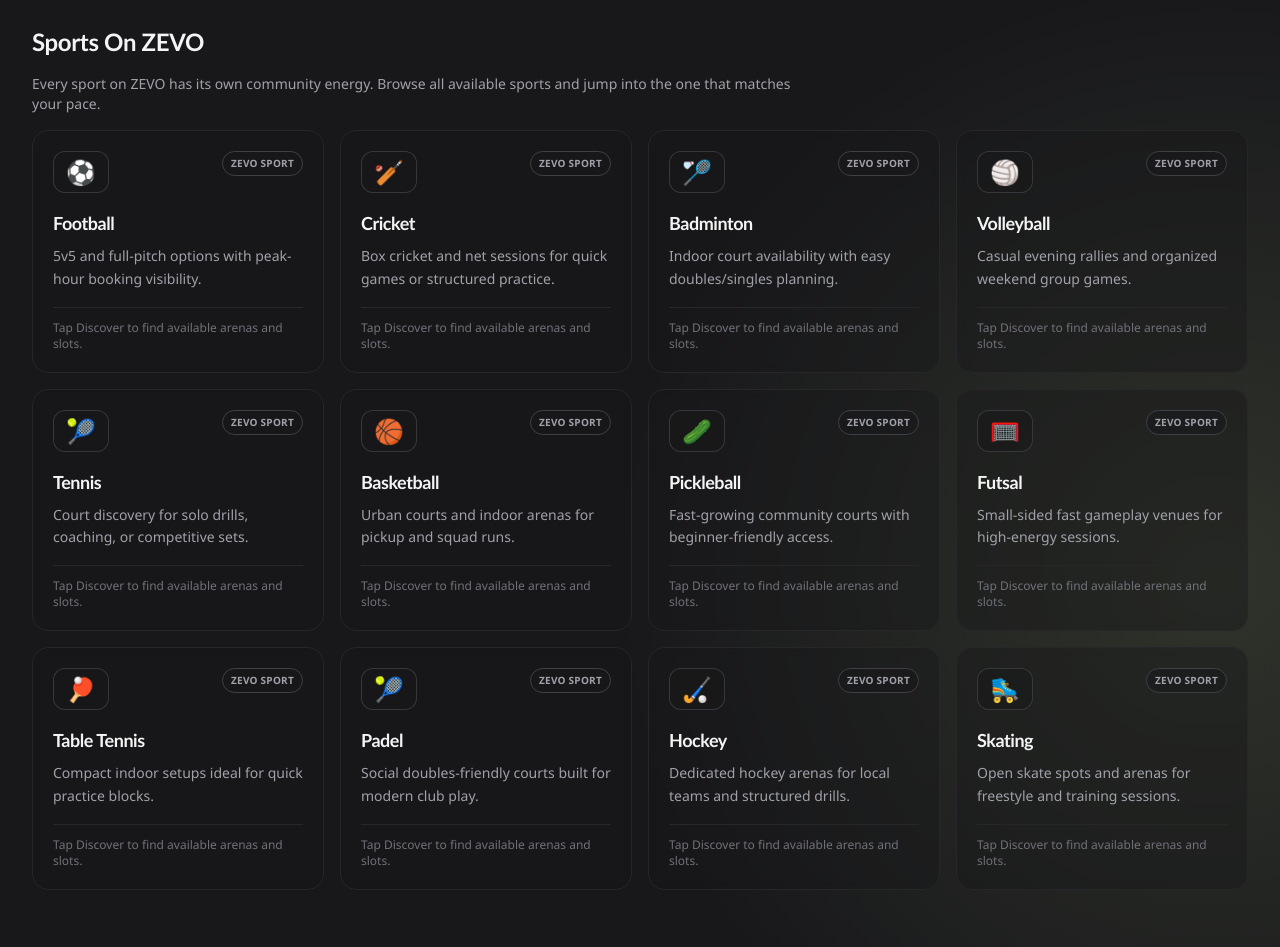
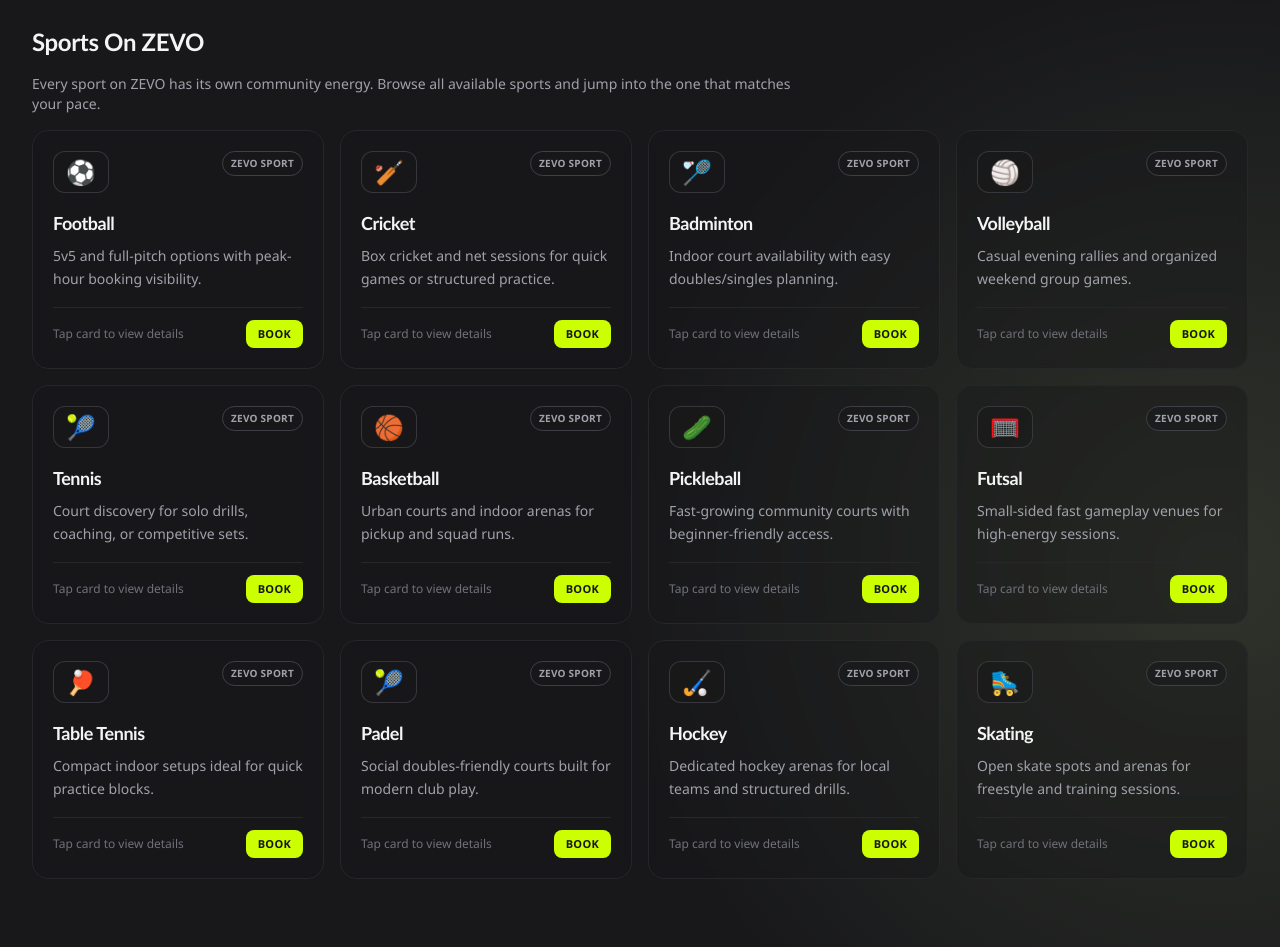
Before and after one commit to DivamRJ/ZEVO_app, a Next.js app: page / in a window 1280 px wide. Shown: the part 1020-1967 px from the top of the page. Built offline with nearby package versions, Linux system fonts and the light colour scheme.

Commit message:
make sports cards functional and polished

```diff
--- a/app/discover/page.tsx
+++ b/app/discover/page.tsx
@@ -1,7 +1,8 @@
 "use client";
 
 import Link from "next/link";
-import { useMemo, useState } from "react";
+import { useSearchParams } from "next/navigation";
+import { useEffect, useMemo, useState } from "react";
 
 import { PageShell } from "@/components/zevo/page-shell";
 import { FILTERS, TURFS, type SportFilter } from "@/lib/zevo-data";
@@ -18,8 +19,18 @@ function getArenaDescription(params: {
 }
 
 export default function DiscoverPage() {
+  const searchParams = useSearchParams();
   const [activeFilter, setActiveFilter] = useState<SportFilter>("All");
   const [expandedArenaId, setExpandedArenaId] = useState<string | null>(null);
+
+  useEffect(() => {
+    const sportFromQuery = searchParams.get("sport");
+    if (!sportFromQuery) return;
+    const isKnownFilter = FILTERS.includes(sportFromQuery as SportFilter);
+    if (isKnownFilter) {
+      setActiveFilter(sportFromQuery as SportFilter);
+    }
+  }, [searchParams]);
 
   const filteredTurfs = useMemo(() => {
     if (activeFilter === "All") return TURFS;
--- a/app/page.tsx
+++ b/app/page.tsx
@@ -2,6 +2,7 @@
 
 import Link from "next/link";
 import { motion } from "framer-motion";
+import { useRouter } from "next/navigation";
 
 import { PageShell } from "@/components/zevo/page-shell";
 import { SPORT_COLLAGE } from "@/lib/zevo-data";
@@ -89,6 +90,8 @@ const sportsBorderGlow = {
 };
 
 export default function IntroPage() {
+  const router = useRouter();
+
   return (
     <PageShell>
       <motion.section
@@ -204,10 +207,13 @@ export default function IntroPage() {
             <motion.article
               key={item.sport}
               variants={sportsCard}
+              onClick={() => router.push(`/discover?sport=${encodeURIComponent(item.sport)}`)}
               whileHover="hover"
               whileTap={{ scale: 0.98 }}
-              className="group relative overflow-hidden rounded-2xl border border-zinc-800 bg-zinc-900/40 p-5 backdrop-blur-sm"
+              className="group relative cursor-pointer overflow-hidden rounded-2xl border border-zinc-800 bg-zinc-900/40 p-5 backdrop-blur-sm"
             >
+              <div className={`pointer-events-none absolute inset-0 bg-gradient-to-br opacity-25 transition-opacity duration-300 group-hover:opacity-45 ${item.tone}`} />
+
               <motion.div
                 variants={sportsBorderGlow}
                 className="pointer-events-none absolute inset-0 rounded-2xl border border-transparent"
@@ -228,9 +234,18 @@ export default function IntroPage() {
               </p>
 
               <div className="mt-4 h-px w-full bg-zinc-800" />
-              <p className="mt-3 text-xs font-medium text-zinc-500 transition group-hover:text-zinc-300">
-                Tap Discover to find available arenas and slots.
-              </p>
+              <div className="mt-3 flex items-center justify-between gap-3">
+                <p className="text-xs font-medium text-zinc-500 transition group-hover:text-zinc-300">
+                  Tap card to view details
+                </p>
+                <Link
+                  href={`/bookings?sport=${encodeURIComponent(item.sport)}`}
+                  onClick={(event) => event.stopPropagation()}
+                  className="rounded-lg bg-neon px-3 py-1.5 text-[11px] font-bold uppercase tracking-wide text-zinc-900 hover:brightness-95"
+                >
+                  Book
+                </Link>
+              </div>
             </motion.article>
           ))}
         </motion.div>
```
Also changed, not shown: 1 other file (tests, documents, lock files or other folders).
